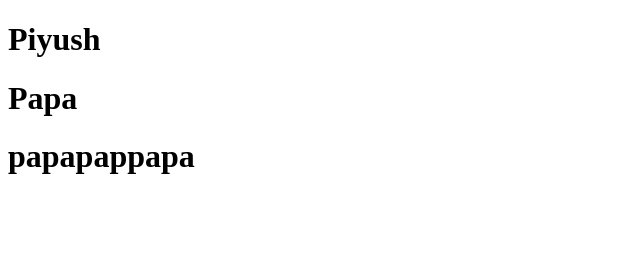
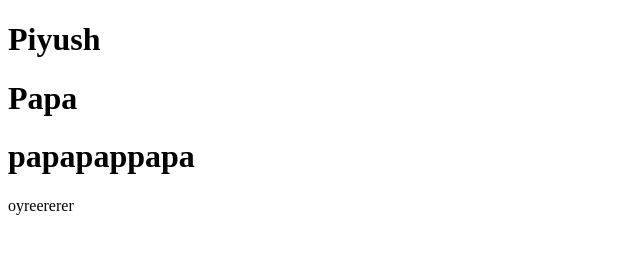
Before and after one commit to Piyush072001/local, a plain HTML site: page index.html in a window 1280 px wide. Shown: the full height of the page, 0-640 px from the left. Drawn offline with Linux system fonts and the light colour scheme.

Commit message:
hii jus a practice one

```diff
--- a/index.html
+++ b/index.html
@@ -9,5 +9,6 @@
     <h1>Piyush</h1>
     <h1>Papa</h1>
     <h1>papapappapa</h1>
+    <p>oyreererer</p>
 </body>
 </html>
```
